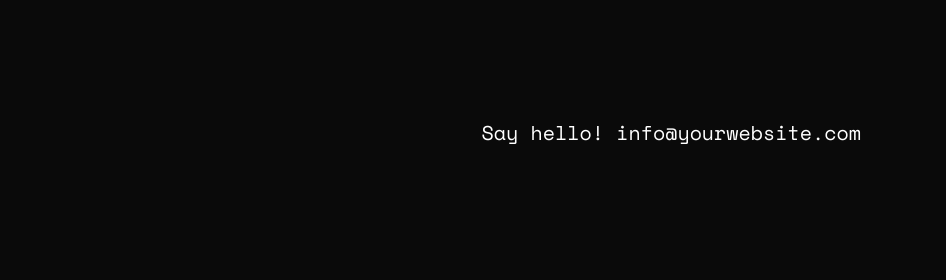
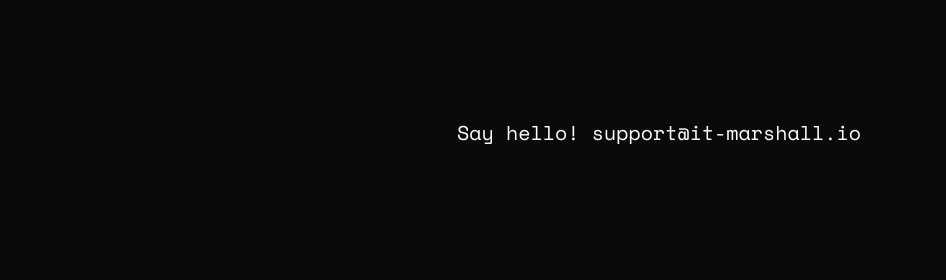
Before and after one commit to IT-Marshall-io/IT-Marshall.io, a plain HTML site: page index.html in a window 1280 px wide. Shown: the top 280 px of the page, 334-1280 px from the left. Drawn offline with nearby package versions, Linux system fonts and the light colour scheme.

Commit message:
Change the Support Mail to support@it-marshall.io

```diff
--- a/index.html
+++ b/index.html
@@ -29,7 +29,7 @@
                         </div>
                         <div class="col-md-8">
                             <div class="header-right text-right">
-                                <a href="#">Say hello! info@yourwebsite.com</a>
+                                <a href="mailto:support@it-marshall.io">Say hello! support@it-marshall.io</a>
                             </div>
                         </div>
                     </div>
```
